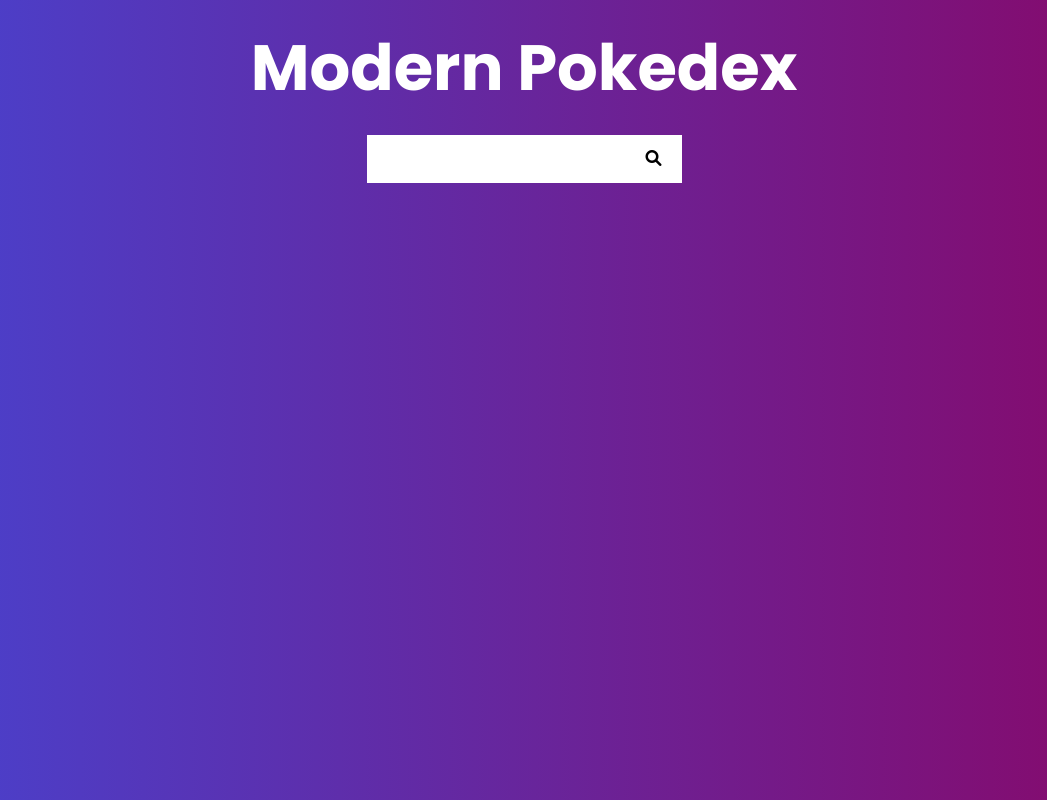
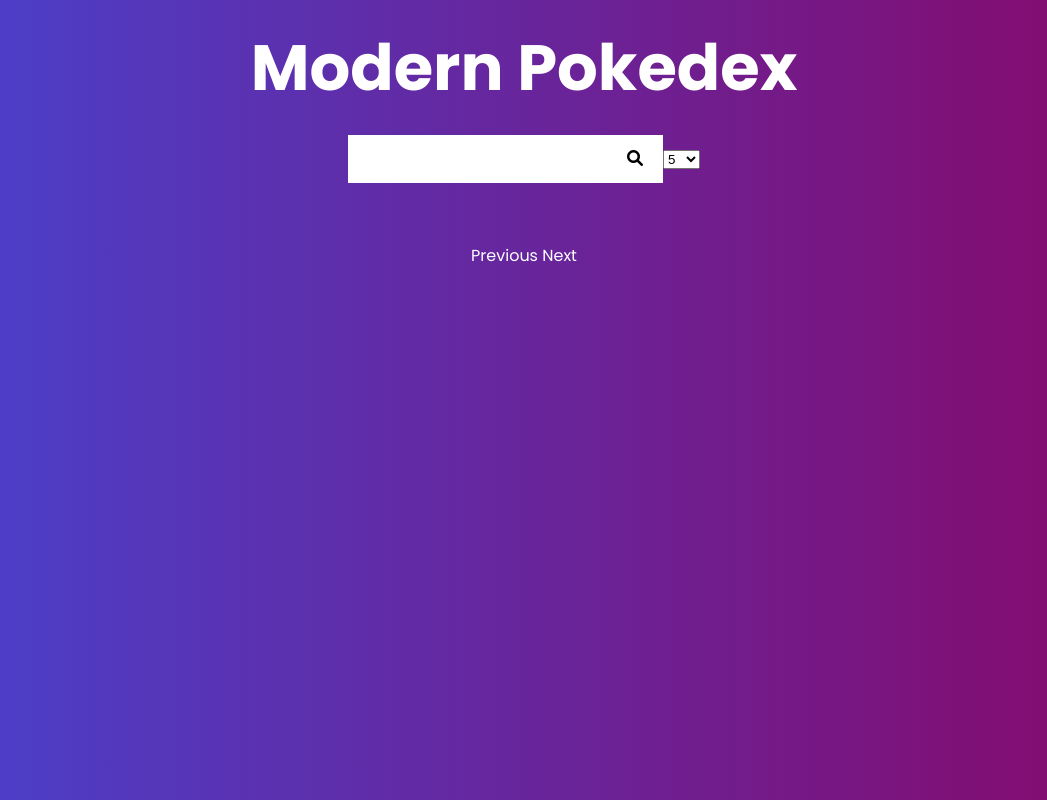
Before and after one commit to Berkantcen/youtube_pokedex, a plain HTML site: page index.html in a window 1280 px wide. Shown: the whole page, without its empty margins (116-1163 px from the left). Drawn offline with Linux system fonts and the light colour scheme; no server answers.

Commit message:
Feat: Pagination Count Select & Navigation Buttons Added.

```diff
--- a/index.html
+++ b/index.html
@@ -18,13 +18,22 @@
   </head>
   <body>
     <h1>Modern Pokedex</h1>
-    <form>
+    <form id="poke-search-form">
       <input type="text" name="search-input" id="search-input" />
       <button class="search-btn">
         <i class="fas fa-search"></i>
       </button>
+      <select class="poke-count" title="Pokemon per Page">
+        <option value="5" selected>5</option>
+        <option value="10">10</option>
+        <option value="15">25</option>
+      </select>
     </form>
 
     <div class="poke-container"></div>
+    <div class="poke-navigation">
+      <span class="nav-button" id="prev-button">Previous</span>
+      <span class="nav-button" id="next-button">Next</span>
+    </div>
   </body>
 </html>
```
